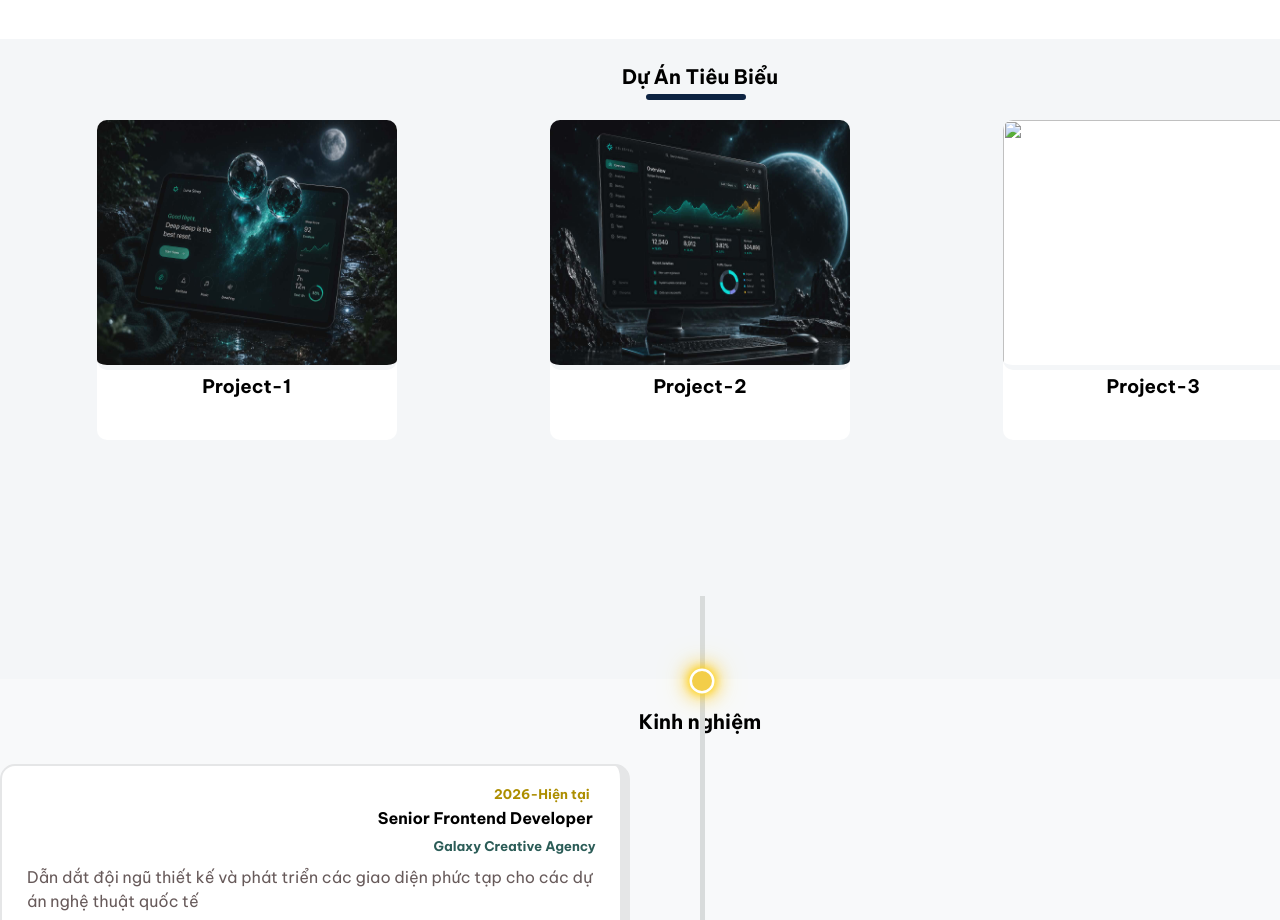
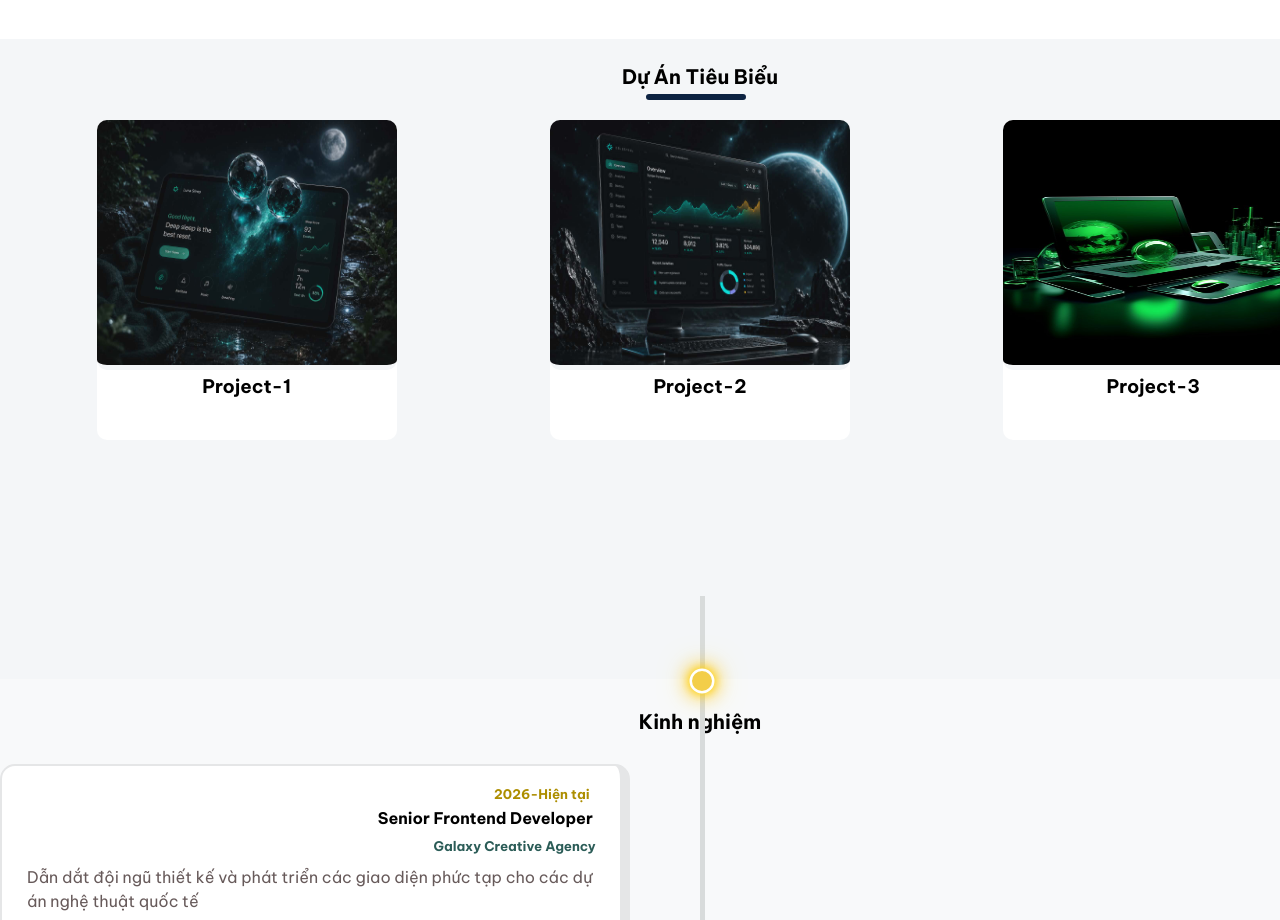
Before and after one commit to conboz-coder/my-portfolio, a plain HTML site: page index.html in a window 1280 px wide. Shown: the part 1540-2460 px from the top of the page. Drawn offline with Linux system fonts and the light colour scheme.

Commit message:
Update index.html

```diff
--- a/index.html
+++ b/index.html
@@ -99,7 +99,7 @@
                 </div>
 
                  <div class="image-3">
-                <img src="../images/slide3.jpg" alt="">
+                <img src="slide3.jpg" alt="">
                 <h3>Project-3</h3>
               </div>
             </div>
```
